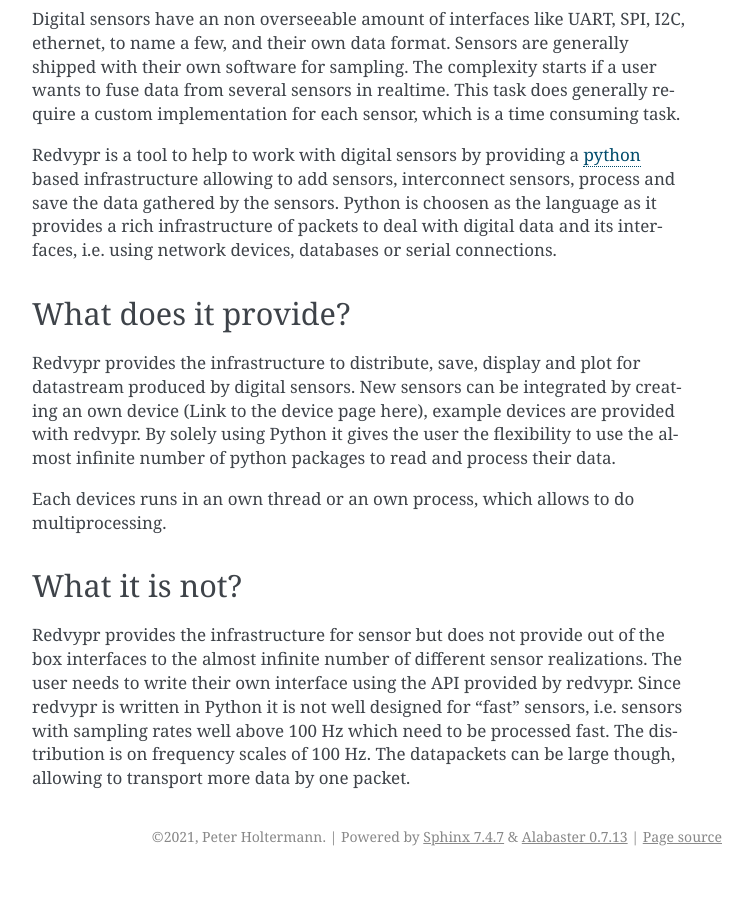
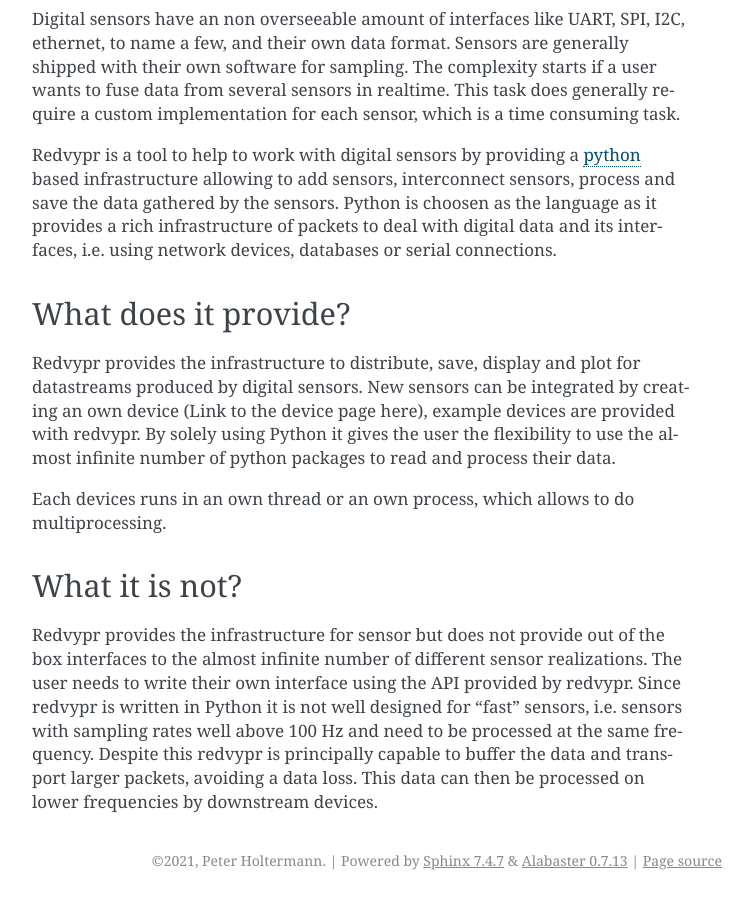
Before and after one commit to redvypr/redvypr, a Sphinx documentation site: the page built from doc/source/redvypr.rst, in a window 1280 px wide and 900 px high, scrolled down 1599 px. Shown: the whole window, without its empty margins (388-1141 px from the left). Built offline with Sphinx 7.4.7, drawn with Linux system fonts in a browser that asks for light colours; before the commit the page ends 2475 px from its top, so only the background shows below that.

Commit message:
doc
Former-commit-id: ce2b5d447a8d8112540438ecb69fc7015a50a282

```diff
--- a/doc/source/redvypr.rst
+++ b/doc/source/redvypr.rst
@@ -49,7 +49,7 @@
 ---------------------
 
 Redvypr provides the infrastructure to distribute, save, display and
-plot for datastream produced by digital sensors. New sensors can be
+plot for datastreams produced by digital sensors. New sensors can be
 integrated by creating an own device (Link to the device page here),
 example devices are provided with redvypr. By solely using Python it
 gives the user the flexibility to use the almost infinite number of
@@ -65,8 +65,9 @@
 Redvypr provides the infrastructure for sensor but does not provide
 out of the box interfaces to the almost infinite number of different
 sensor realizations. The user needs to write their own interface using
-the API provided by redvypr. Since redvypr is written in Python it is not
-well designed for "fast" sensors, i.e. sensors with sampling rates
-well above 100 Hz which need to be processed fast. The distribution is
-on frequency scales of 100 Hz. The datapackets can be large though,
-allowing to transport more data by one packet.
+the API provided by redvypr. Since redvypr is written in Python it is
+not well designed for "fast" sensors, i.e. sensors with sampling rates
+well above 100 Hz and need to be processed at the same
+frequency. Despite this redvypr is principally capable to buffer the
+data and transport larger packets, avoiding a data loss. This data can
+then be processed on lower frequencies by downstream devices.
```
